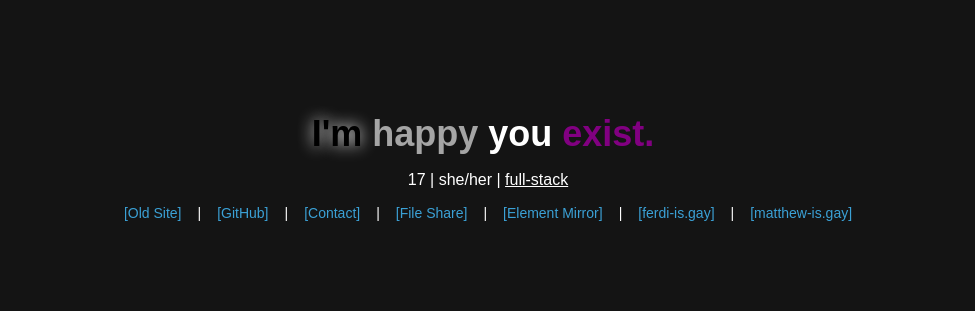
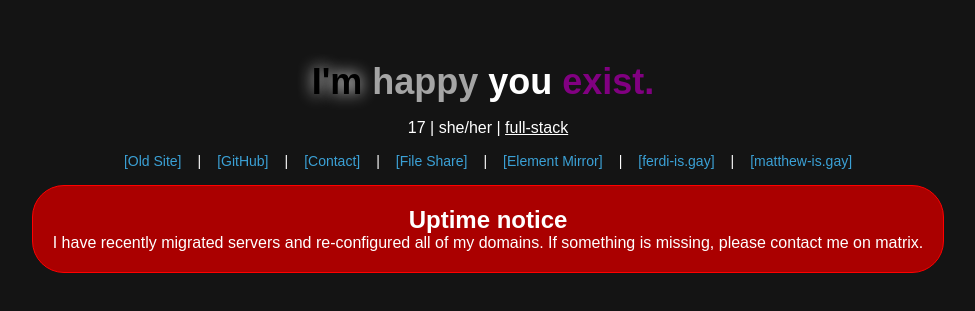
Before and after one commit to nexy7574/nexy7574.co.uk-t, a Next.js app: page / in a window 1280 px wide. Shown: the part 233-544 px from the top of the page, without its empty margins (152-1127 px from the left). Built offline with nearby package versions, Linux system fonts and the light colour scheme; a web font is replaced by a local one.

Commit message:
update warning

```diff
--- a/src/pages/index.jsx
+++ b/src/pages/index.jsx
@@ -158,18 +158,11 @@ export default function Home() {
                 <Div/>
                 <Link href={"https://matthew-is.gay"} text={"matthew-is.gay"}/>
             </ul>
-            {/* <div className={styles.notice}>
-                <h2>Maintinence notice</h2>
-                <p>The matrix homeserver running under this domain will be offline during Monday the 7th of August.</p>
-                <p>Downtime is expected to start around noon (BST), and will last between an hour, up to 48 hours.</p>
-                <p>After the maintinence is completed, the homeserver will be slow and/or unresponsive for up to an hour after functionality
-                    is restored, while Synapse catches up with backlog.
-                </p>
-                <hr/>
-                <p>If you need to contact me during this time, you can message me on
-                    &nbsp;<a href={"https://matrix.to/#/@eek4015:matrix.org"}>matrix.org</a>, temporarily.
-                </p>
-            </div> */}
+            <div className={styles.notice}>
+                <h2>Uptime notice</h2>
+                <p>I have recently migrated servers and re-configured all of my domains. If something is missing,
+                    please contact me on matrix.</p>
+            </div>
         </main>
         </>
     )
```
